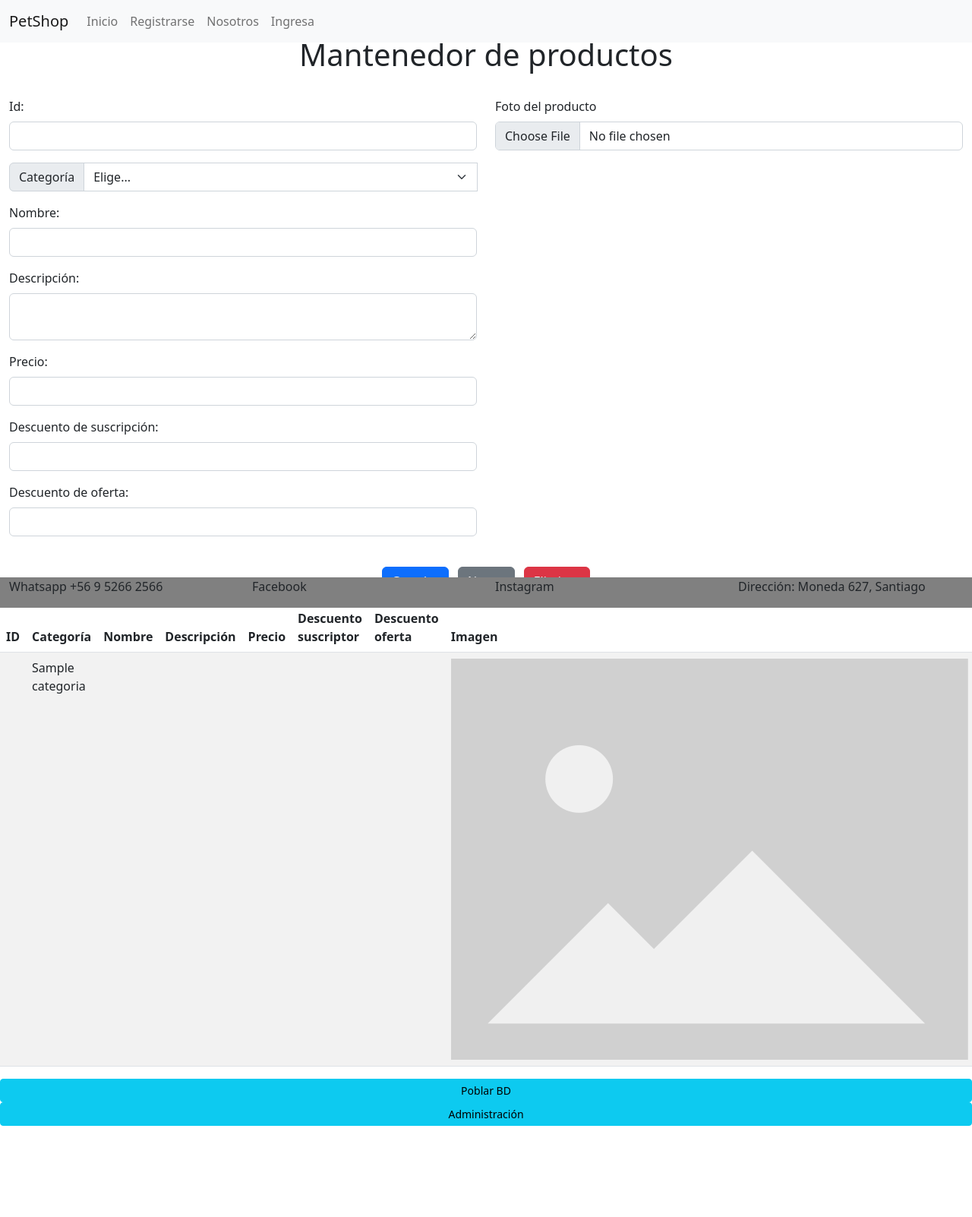
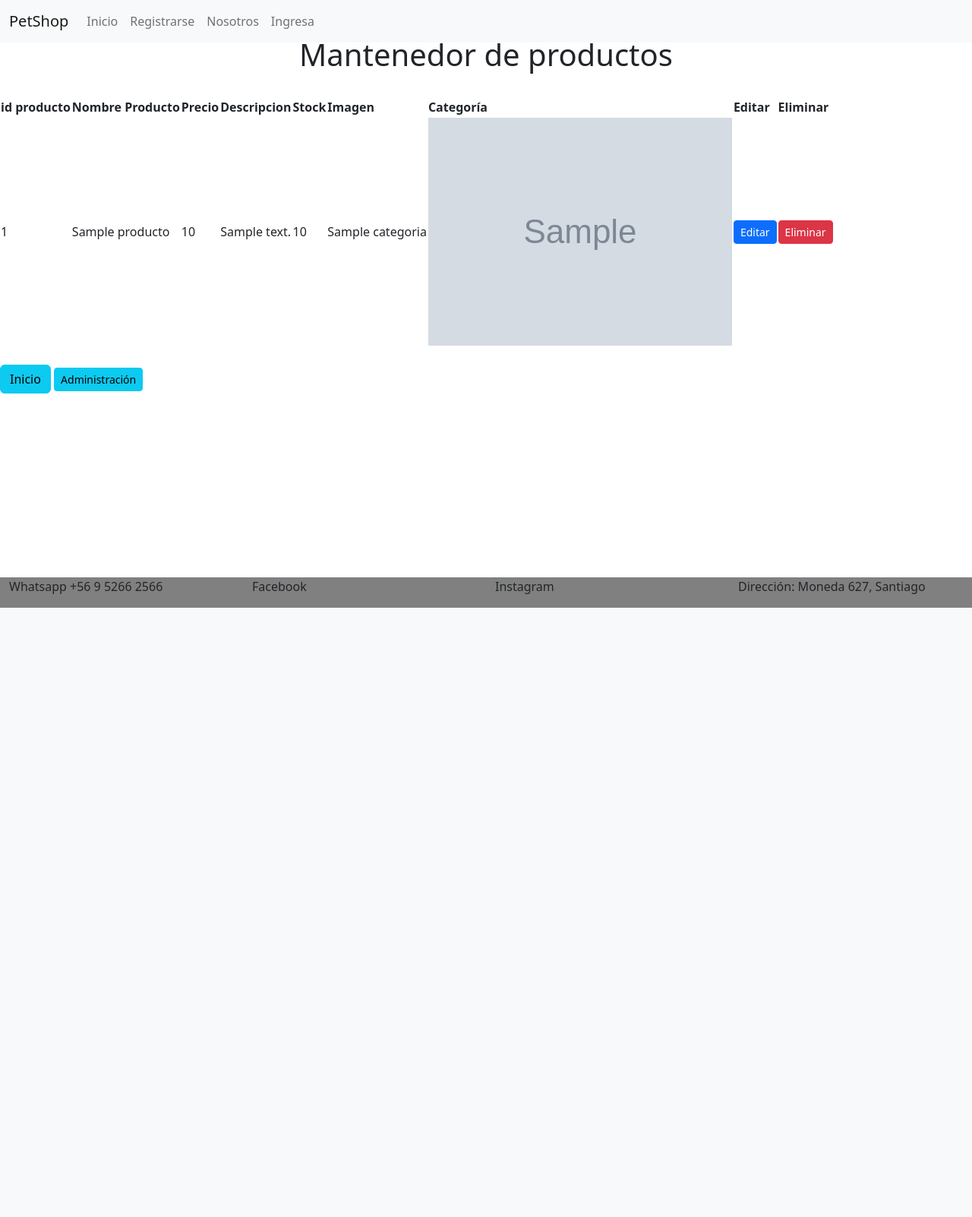
Before and after one commit to programat3/GrupoBkn2, a Django app: page /producto/tienda in a window 1280 px wide. Shown: the whole page at 76% size. After the commit the page ends 800 px from the top, so only its background shows below. Run offline with Django 4.2, Linux system fonts and the light colour scheme; tables that the repository leaves empty hold one stand-in row (values such as "Sample post"); grey boxes marked "Sample" are stand-in pictures; some libraries are stand-ins or nearby versions.

Commit message:
cambios 2

```diff
--- a/TiendaPetShop/core/templates/core/ficha.html
+++ b/TiendaPetShop/core/templates/core/ficha.html
@@ -35,7 +35,7 @@
     </div>
 
     <br>
-
+    <a class="btn btn-info btnwidth" href="{% url 'home' %}">Inicio</a>
     <script src="https://code.jquery.com/jquery-3.6.0.min.js"></script>
     <script src="{% static 'core/js/menu.js' %}"></script>
     <script src="{% static 'core/js/footer.js' %}"></script>
--- a/TiendaPetShop/core/templates/core/index.html
+++ b/TiendaPetShop/core/templates/core/index.html
@@ -38,7 +38,7 @@
             {% if list %}
             <div class="row">
             {% for p in list %}
-                <a href="{% url 'producto_ficha' p.idProducto %}">
+                <a href="{% url 'ficha' p.idProducto %}">
                     <div class="tienda_auto_recuadro">
                         <div class="tienda_auto_recuadro_interior">
                             <img src="/media/{{ p.imagenProducto }}" class="tienda_auto_imagen" alt="">
@@ -55,6 +55,9 @@
         {% endif %}
         <div class="tienda_link_home">
             <a href="{% url 'home' %}" class="btn btn-info btn-sm">Ir a la página e inicio</a>
+        </div>
+        <div style="margin-top: 30px;">
+            <a class="btn btn-primary" href="{% url 'productos' 'ins' -1 %}">Mantener productos de la tienda</a>
         </div>
         </div>
     </div>
--- a/TiendaPetShop/core/templates/core/productos.html
+++ b/TiendaPetShop/core/templates/core/productos.html
@@ -24,114 +24,59 @@
 
     <h1 class="text-center pt-5"> Mantenedor de productos</h1>
     <br>
-    <form method="POST" id="formproducto" action="recibir_datos">
+    {% if form %}
+    <form method="POST" action="" enctype="multipart/form-data" id="formulario">
         <div class="form-group">
+            {% csrf_token %} {{ form.as_p }}
         </div>
-        <div class="container-fluid" id="producto">
-            <div class="row">
-                <div class="col" id="datospro">
-
-                    <div class="mb-3">
-                        <label for="id_producto" class="form-label">Id:</label>
-                        <input type="text" class="form-control" id="id_producto" name="id_producto" required>
-                    </div>
-
-                    <div class="input-group mb-3">
-                        <label class="input-group-text" for="inputGroupSelect01">Categoría</label>
-                        <select class="form-select" id="categoria" name="categoria" required data-error="#error1">
-                            <option value="" selected>Elige...</option>
-                            <option value="1" required>Perro</option>
-                            <option value="2" required>Gato</option>
-                        </select>
-                        <div class="errorTxt">
-                            <span id="error1"></span>
-                        </div>
-                    </div>
-
-                    <div class="mb-3">
-                        <label for="nombre" class="form-label">Nombre:</label>
-                        <input type="text" class="form-control" id="nombre" name="nombre" required>
-                    </div>
-
-                    <div class="mb-3">
-                        <label for="descripcion" class="form-label">Descripción:</label>
-                        <textarea class="form-control" id="descripcion" name="descripcion"></textarea required>
-                    </div>
-
-                    <div class="mb-3">
-                        <label for="precio" class="form-label">Precio:</label>
-                        <input type="number" class="form-control" id="precio" name="precio" required>
-                    </div>
-
-                    <div class="mb-3">
-                        <label for="desc_suscripcion" class="form-label">Descuento de suscripción:</label>
-                        <input type="number" class="form-control" id="desc_suscripcion" name="desc_suscripcion">
-                    </div>
-
-                    <div class="mb-3">
-                        <label for="desc_oferta" class="form-label">Descuento de oferta:</label>
-                        <input type="number" class="form-control" id="desc_oferta" name="desc_oferta">
-                    </div>
-
-
-                </div>
-
-                <div class="col-md-6">
-                    <div class="mb-3">
-                        <label for="foto" class="form-label">Foto del producto</label>
-
-                        <input type="file" class="form-control" id="foto" name="foto">
-                    </div>
-                </div>
-            </div>
-            <br>
-            <!-- botones -->
-            <div class="row">
-                <div class="col text-center">
-                    <button type="submit" class="btn btn-primary me-md-2">Guardar</button>
-                    <button type="reset" class="btn btn-secondary me-md-2">Nuevo</button>
-                    <button type="button" class="btn btn-danger">Eliminar</button>
-                </div>
-
-                <br><br>
+        <input type="submit" class="btn btn-primary btnwidth" id="id_guardar" value="Guardar">
+        <!-- <input type="reset" class="btn btn-primary btnwidth" id="id_nuevo" value="Nuevo"> -->
+        <a class="btn btn-success btnwidth" href="{% url 'productos' 'ins' -1 %}">Nuevo</a>
+        {% if id != '-1' %}
+        <a class="btn btn-danger btnwidth" href="{% url 'productos' 'del' id %}">Eliminar</a>
+        {% endif %}
+        {% if mesg %}
+        <div id="form_message" class="alert alert-danger" role="alert">{{ mesg }}</div>
+        {% endif %}
     </form>
-
-    <table class="table table-striped">
+    {% endif %}
+    {% if list %}
+        <table id="tabla_datos">
             <thead>
                 <tr>
-                <th scope="col">ID</th>
-                <th scope="col">Categoría</th>
-                <th scope="col">Nombre</th>
-                <th scope="col">Descripción</th>
-                <th scope="col">Precio</th>
-                <th scope="col">Descuento suscriptor</th>
-                <th scope="col">Descuento oferta</th>
-                <th scope="col">Imagen</th>
-
+                    <th>id producto</th>
+                    <th>Nombre Producto</th>
+                    <th>Precio</th>
+                    <th>Descripcion</th>
+                    <th>Stock</th>
+                    <th>Imagen</th>
+                    <th>Categoría</th>
+                    <th class="titulo_boton">Editar</th>
+                    <th class="titulo_boton">Eliminar</th>
                 </tr>
             </thead>
             <tbody>
-            {% for ve in list %}
+                {% for p in list %}
                 <tr>
-
-                <td>{{ ve.id }}</td>
-                <td>{{ ve.categoria }}</td>
-                <td>{{ ve.nombre }}</td>
-                <td>{{ ve.descripcion }}</td>
-                <td>{{ ve.precio }}</td>
-                <td>{{ ve.descsus }}</td>
-                <td>{{ ve.descof }}</td>
-                <td><img src="{% static 'core/images/PlaceHolder.png' %}" alt=""></td>
-
+                    <td>{{ p.idProducto }}</td>
+                    <td>{{ p.nombreProducto }}</td>
+                    <td>{{ p.precioProducto }}</td>
+                    <td>{{ p.descripcionProducto }}</td>
+                    <td>{{ p.stockProducto }}</td>
+                    <td>{{ p.categoria }}</td>
+                    <td><img src="/media/{{ p.imagenProducto }}" class="mini_auto" alt=""></td>
+                    <td><a href="{% url 'productos' 'upd' p.idProducto %}"
+                        class="btn btn-primary btn-sm boton_chico">Editar</a></td>
+                    <td><a href="{% url 'productos' 'del' p.idProducto %}"
+                        class="btn btn-danger btn-sm boton_chico">Eliminar</a></td>
                 </tr>
                 {% endfor %}
-
             </tbody>
         </table>
+        {% endif %}
 
     <br>
-        <a href="{% url 'mantenedor_prod' %}" class="btn btn-info btn-sm">Poblar BD</a>
-
+    <a class="btn btn-info btnwidth" href="{% url 'home' %}">Inicio</a>
     <a href="http://127.0.0.1:8000/admin" class="btn btn-info btn-sm">Administración</a>
 
             </div>
--- a/TiendaPetShop/core/urls.py
+++ b/TiendaPetShop/core/urls.py
@@ -1,9 +1,9 @@
 from django.urls import path
-from .views import home, producto, producto_tienda, producto_ficha
+from .views import home, productos, producto_tienda, ficha
 
 urlpatterns = [
     path('', home, name="home"),
-    path('producto/<action>/<id>', producto, name="producto"),
+    path('productos/<action>/<id>', productos, name="productos"),
     path('producto/tienda', producto_tienda, name="producto_tienda"),
-    path('producto_ficha/<id>', producto_ficha, name="ficha"),
+    path('ficha/<id>', ficha, name="ficha"),
 ]
--- a/TiendaPetShop/core/views.py
+++ b/TiendaPetShop/core/views.py
@@ -5,18 +5,20 @@ from .forms import ProductoForm
 # Create your views here.
 
 def home(request):
-    return render(request, "core/index.html")
+    data = {"list": Producto.objects.all().order_by('idProducto')}
+    return render(request, "core/index.html",data)
+
 
 def producto_tienda(request):
     data = {"list": Producto.objects.all().order_by('idProducto')}
     return render(request, "core/productos.html", data)
 
-def producto_ficha(request, id):
-    producto = producto.objects.get(patente=id)
+def ficha(request, id):
+    producto = Producto.objects.get(idProducto=id)
     data = {"producto":  producto}
     return render(request, "core/ficha.html", data)
 
-def producto(request, action, id):
+def productos(request, action, id):
     data = {"mesg": "", "form": ProductoForm, "action": action, "id":id}
 
     if action == 'ins':
@@ -46,4 +48,4 @@ def producto(request, action, id):
             data["mesg"] = "El producto ya estaba eliminado"
 
     data["list"] = Producto.objects.all().order_by('idProducto')
-    return render(request, "core/producto.html", data)
+    return render(request, "core/productos.html", data)
```
Also changed, not shown: TiendaPetShop/media/images/comidaPerro.png (added). Lines whose indentation alone changed are shown as unchanged.
